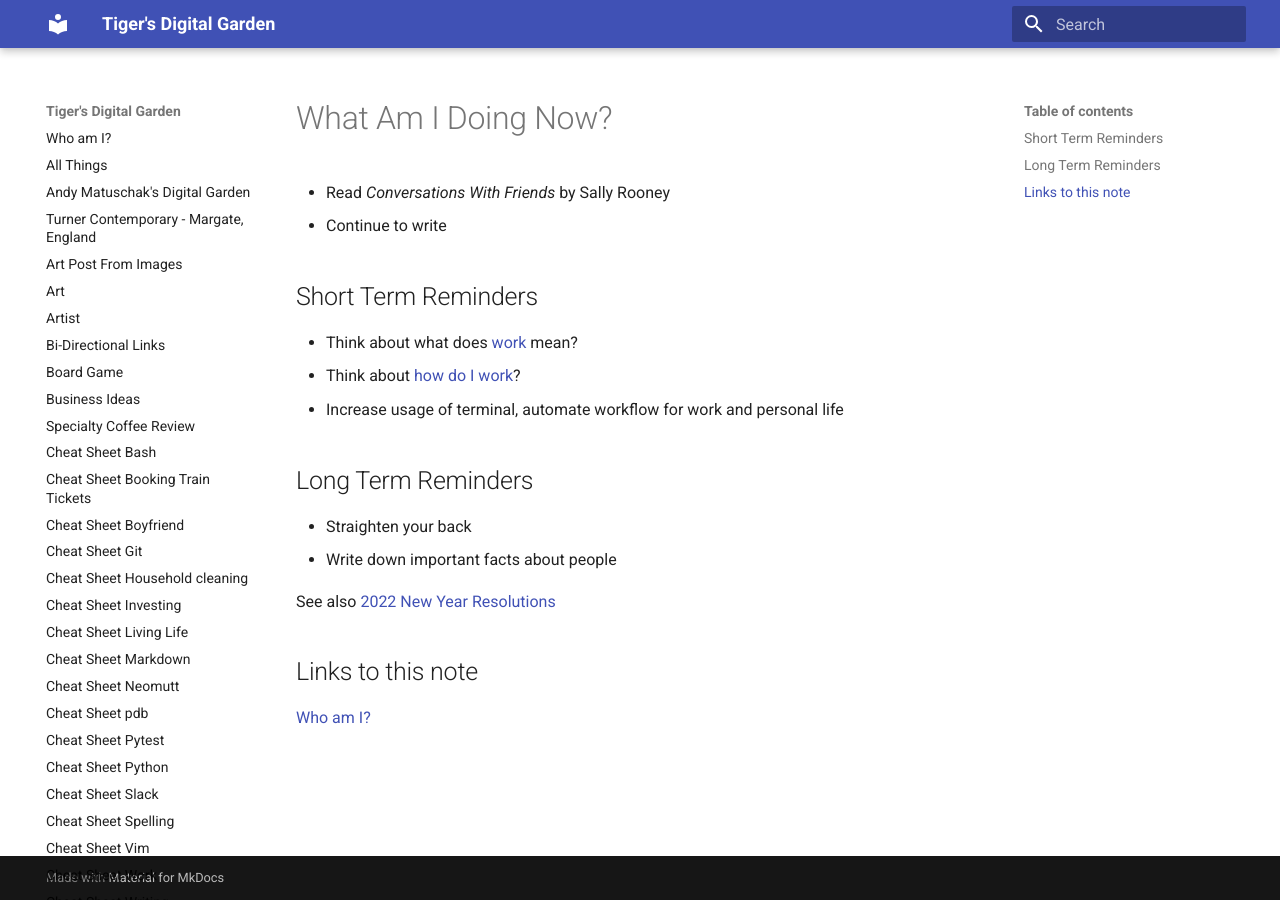
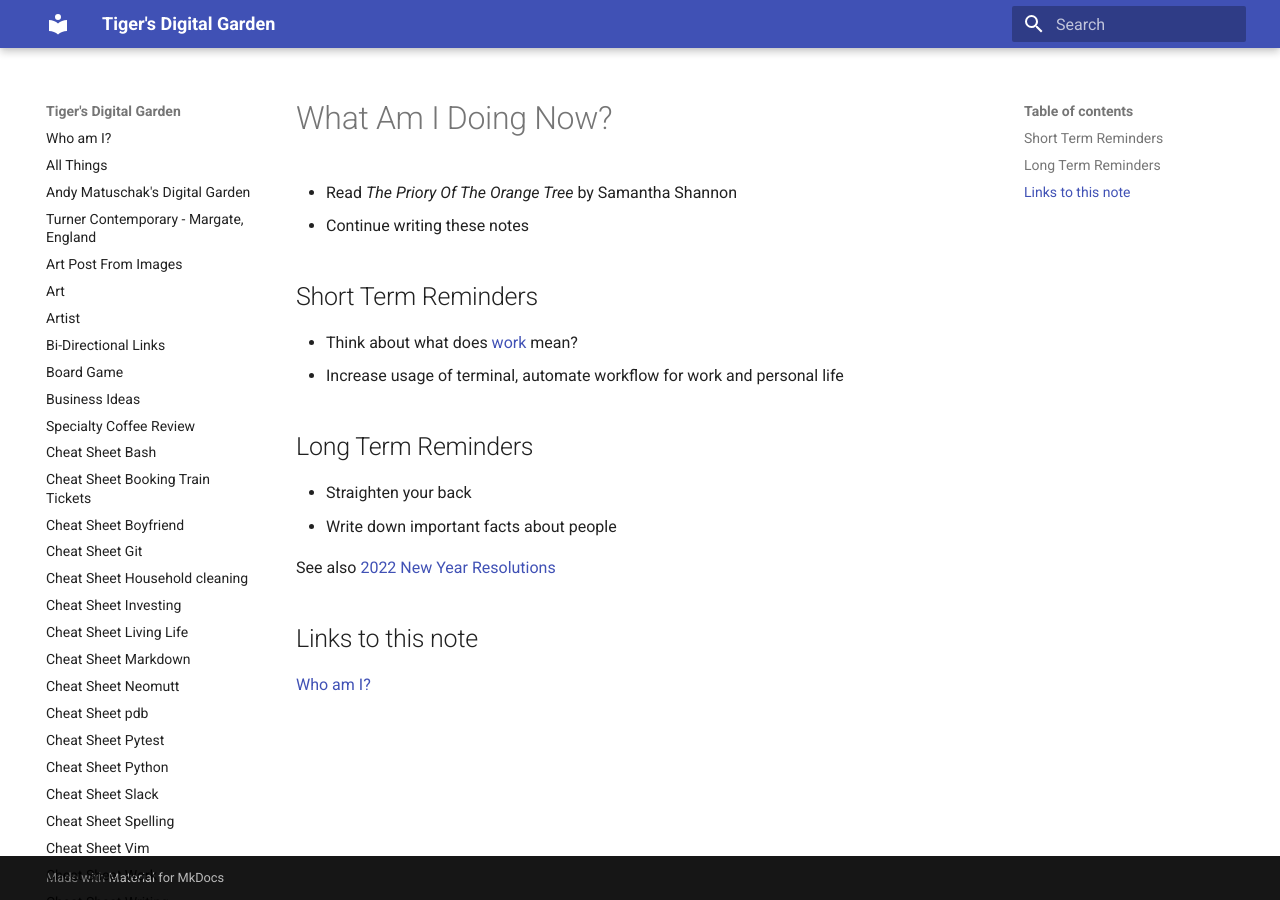
Before and after one commit to ynotstartups/notes, an MkDocs documentation site: the page built from notes/what-am-i-doing-now.md, in a window 1280 px wide. Built offline with MkDocs 1.6.1 and Material for MkDocs 9.7.7, drawn with Linux system fonts in a browser that asks for light colours.

Commit message:
update book

```diff
--- a/notes/what-am-i-doing-now.md
+++ b/notes/what-am-i-doing-now.md
@@ -1,12 +1,11 @@
 # What Am I Doing Now?
 
-- Read _Conversations With Friends_ by Sally Rooney
-- Continue to write
+- Read _The Priory Of The Orange Tree_ by Samantha Shannon
+- Continue writing these notes
 
 ## Short Term Reminders
 
 - Think about what does [work](index-work.md) mean?
-- Think about [how do I work](work-routine.md)?
 - Increase usage of terminal, automate workflow for work and personal life
 
 ## Long Term Reminders
@@ -15,6 +14,7 @@
 - Write down important facts about people
 
 See also [2022 New Year Resolutions](new-year-resolution.md)
+
 ## Links to this note
 
 [Who am I?](index.md)
```
